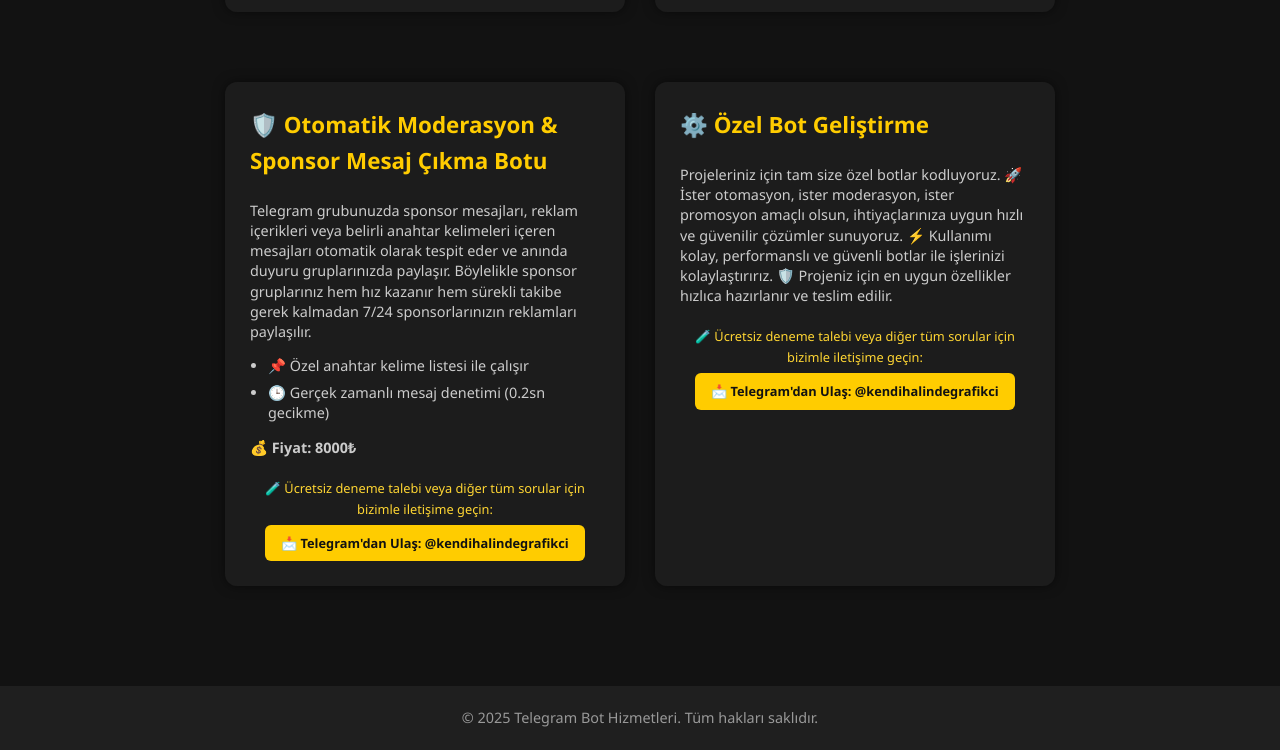
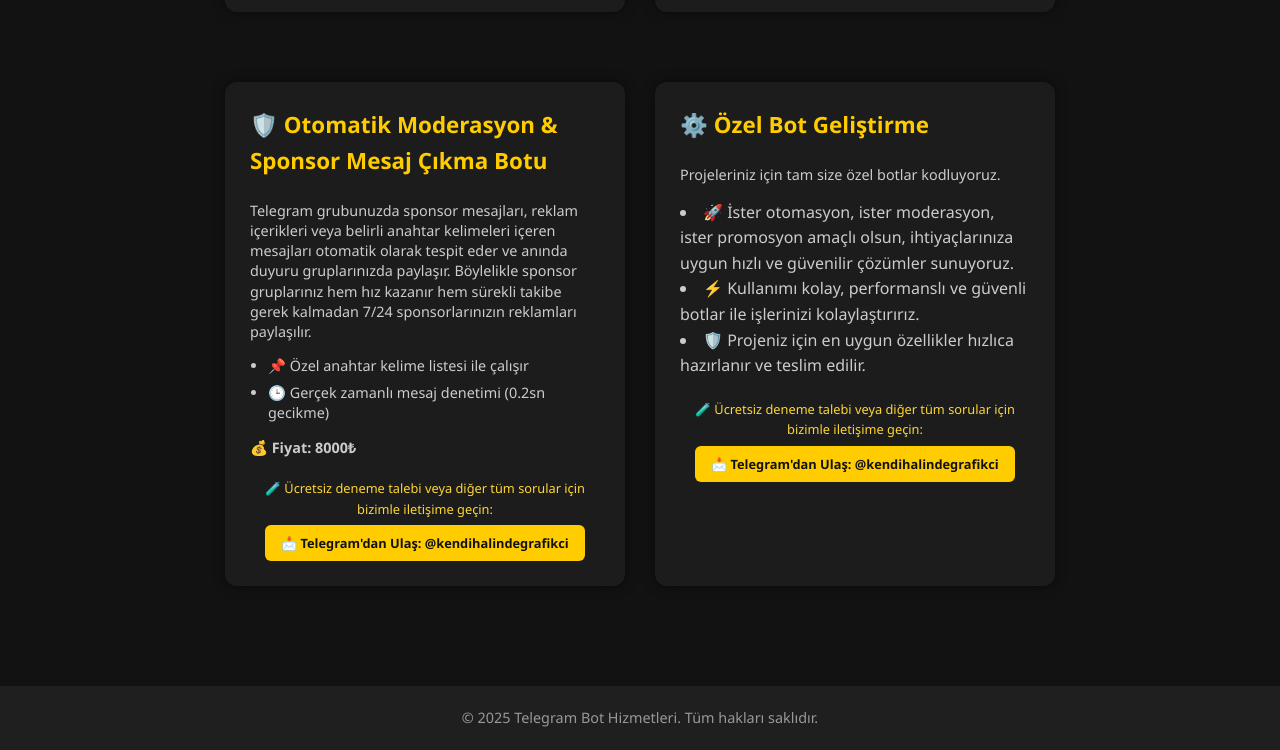
Before and after one commit to ucanbizonheylink/yazilim, a plain HTML site: page index.html in a window 1280 px wide. Shown: the part 937-1687 px from the top of the page. Drawn offline with Linux system fonts and the light colour scheme.

Commit message:
Update index.html

```diff
--- a/index.html
+++ b/index.html
@@ -202,9 +202,9 @@
         <h3>⚙️ Özel Bot Geliştirme</h3>
         <p>
 Projeleriniz için tam size özel botlar kodluyoruz.
-🚀 İster otomasyon, ister moderasyon, ister promosyon amaçlı olsun, ihtiyaçlarınıza uygun hızlı ve güvenilir çözümler sunuyoruz.
-⚡️ Kullanımı kolay, performanslı ve güvenli botlar ile işlerinizi kolaylaştırırız.
-🛡️ Projeniz için en uygun özellikler hızlıca hazırlanır ve teslim edilir.
+  <li>🚀 İster otomasyon, ister moderasyon, ister promosyon amaçlı olsun, ihtiyaçlarınıza uygun hızlı ve güvenilir çözümler sunuyoruz. </li>
+ <li>⚡️ Kullanımı kolay, performanslı ve güvenli botlar ile işlerinizi kolaylaştırırız.  </li>
+ <li> 🛡️ Projeniz için en uygun özellikler hızlıca hazırlanır ve teslim edilir. </li>
  </p>
 
         <div class="trial-contact">
```
